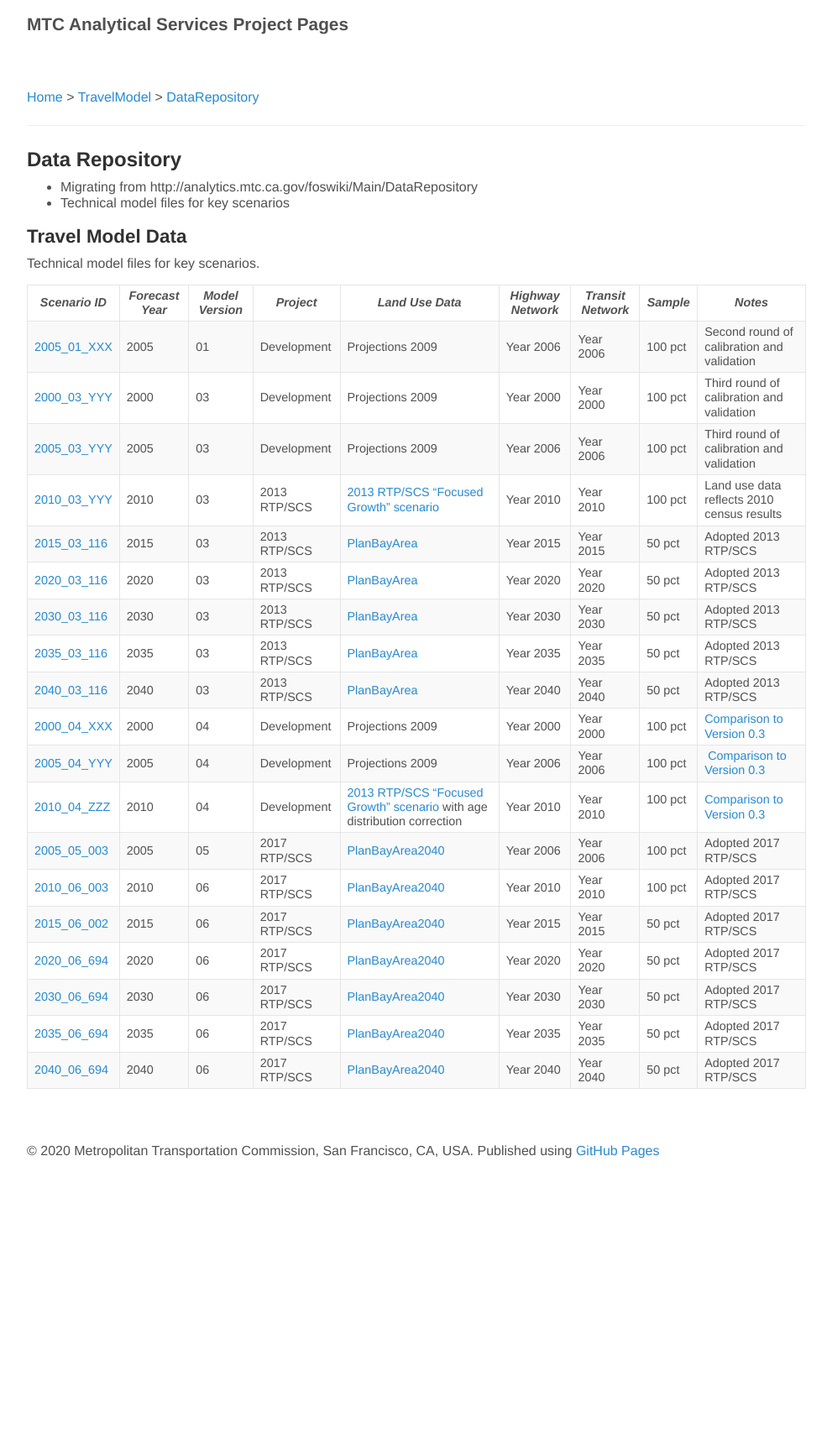
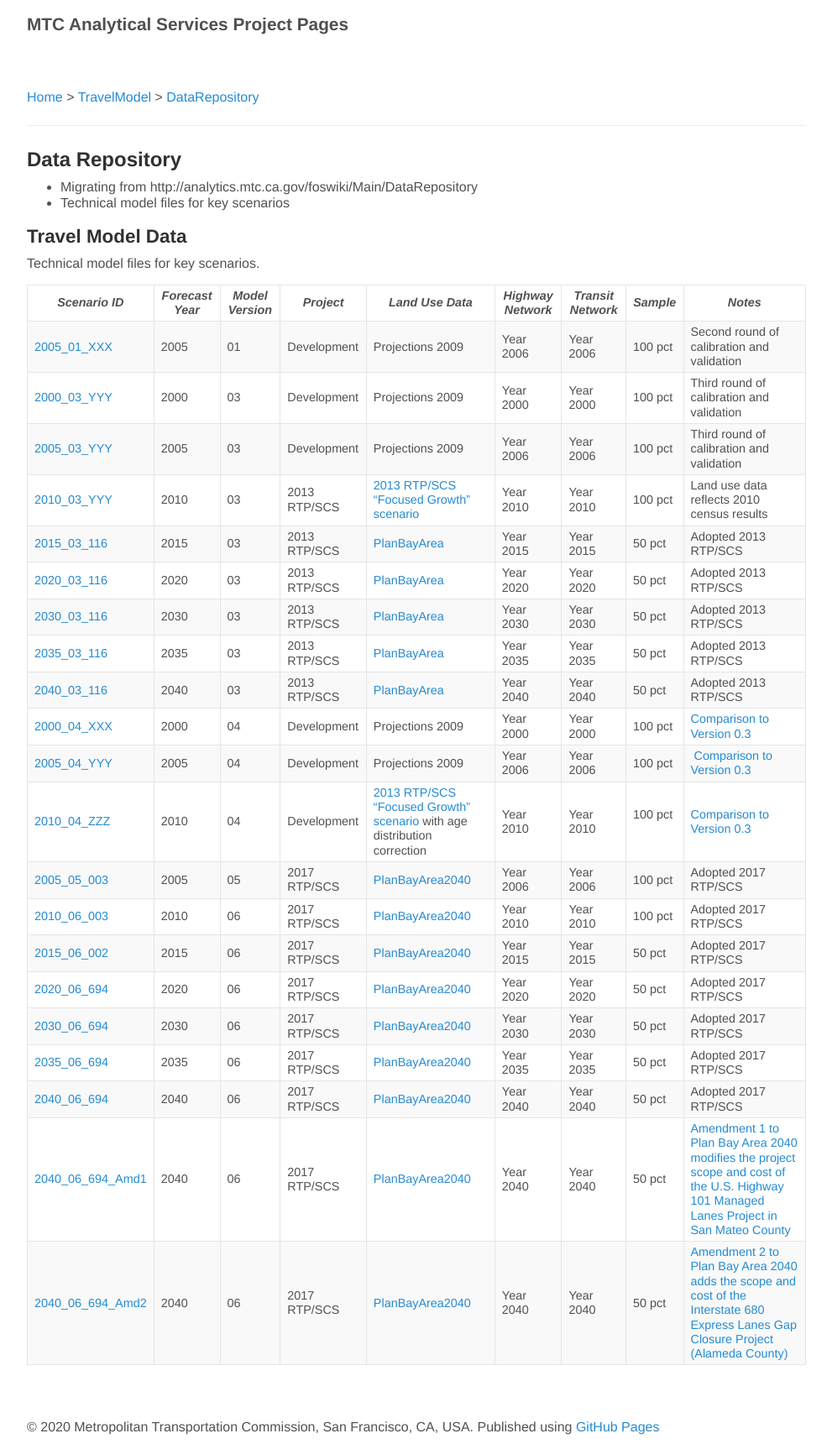
Before and after one commit to BayAreaMetro/modeling-website, a Jekyll site: the page built from data-repository.md, in a window 1280 px wide. Shown: the whole page at 84% size, without its empty margins (144-1135 px from the left). Built offline with Jekyll 4.4.1, drawn with Linux system fonts in a browser that asks for light colours; our own code applies the rules of GitHub Pages for plain Markdown files; before the commit the page ends 1397 px from its top, so only the background shows below that.

Commit message:
Iinformation for Amendments 1 and 2 of PBA2040

```diff
--- a/data-repository.md
+++ b/data-repository.md
@@ -32,3 +32,5 @@ Technical model files for key scenarios.
 | [2030_06_694](https://mtcdrive.box.com/v/pba2040-2030-06-694) | 2030 | 06 | 2017 RTP/SCS | [PlanBayArea2040](https://github.com/BayAreaMetro/modeling-website/wiki/PlanBayArea2040) | Year 2030 | Year 2030 | 50 pct | Adopted 2017 RTP/SCS |
 | [2035_06_694](https://mtcdrive.box.com/v/pba2040-2035-06-694) | 2035 | 06 | 2017 RTP/SCS | [PlanBayArea2040](https://github.com/BayAreaMetro/modeling-website/wiki/PlanBayArea2040) | Year 2035 | Year 2035 | 50 pct | Adopted 2017 RTP/SCS |
 | [2040_06_694](https://mtcdrive.box.com/v/pba2040-2040-06-694) | 2040 | 06 | 2017 RTP/SCS | [PlanBayArea2040](https://github.com/BayAreaMetro/modeling-website/wiki/PlanBayArea2040) | Year 2040 | Year 2040 | 50 pct | Adopted 2017 RTP/SCS |
+| [2040_06_694_Amd1](https://mtcdrive.app.box.com/folder/116969658712) | 2040 | 06 | 2017 RTP/SCS | [PlanBayArea2040](https://github.com/BayAreaMetro/modeling-website/wiki/PlanBayArea2040) | Year 2040 | Year 2040 | 50 pct | [Amendment 1 to Plan Bay Area 2040 modifies the project scope and cost of the U.S. Highway 101 Managed Lanes Project in San Mateo County](https://mtc.ca.gov/sites/default/files/PBA%202040%20Amendment_SR-Draf%20Amendment.pdf) |
+| [2040_06_694_Amd2](https://mtcdrive.app.box.com/folder/116963595982) | 2040 | 06 | 2017 RTP/SCS | [PlanBayArea2040](https://github.com/BayAreaMetro/modeling-website/wiki/PlanBayArea2040) | Year 2040 | Year 2040 | 50 pct | [Amendment 2 to Plan Bay Area 2040 adds the scope and cost of the Interstate 680 Express Lanes Gap Closure Project (Alameda County)](https://mtc.ca.gov/sites/default/files/Final%20PBA%202040%20Amendment_I-680%20Amendment.pdf) |
```
